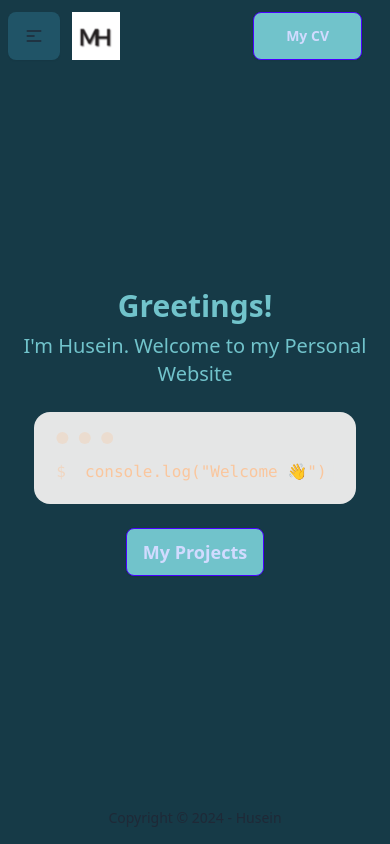
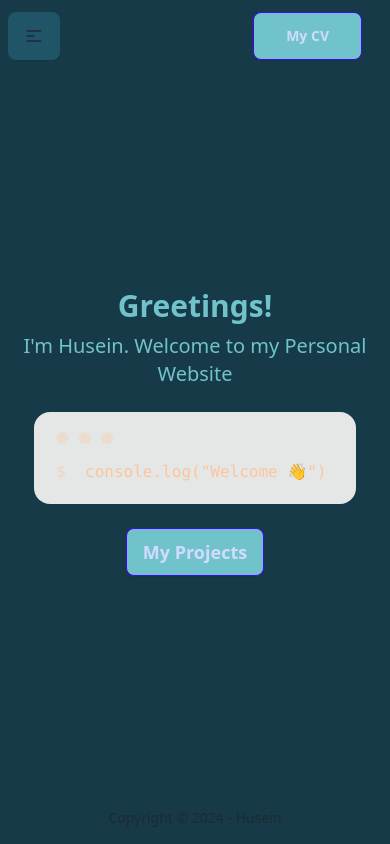
Before and after one commit to fedexid/portfolio-react, a React (Vite) app: page / in a window 390 px wide. Built offline with nearby package versions, Linux system fonts and the light colour scheme.

Commit message:
style: update responsive

```diff
--- a/src/components/Navbar.jsx
+++ b/src/components/Navbar.jsx
@@ -67,7 +67,7 @@ const Navbar = () => {
           <img
             src={mh_logo}
             alt="MH Logo"
-            className="h-12 min-h-10 w-12 min-w-14 object-contain transition ease-in-out hover:scale-110"
+            className="hidden h-12 min-h-10 w-12 min-w-14 object-contain transition ease-in-out hover:scale-110 lg:block"
           />
         </Link>
       </div>
--- a/src/components/ProjectCards.jsx
+++ b/src/components/ProjectCards.jsx
@@ -3,7 +3,7 @@ const ProjectCards = (props) => {
 
   return (
     <div className="mx-4 mt-2 grid h-full gap-x-4 text-main">
-      <div className="card card-compact mx-auto w-3/4 bg-secondary transition ease-in-out hover:scale-105 hover:shadow-xl sm:w-96 lg:max-h-[95%] lg:max-w-64">
+      <div className="card card-compact mx-auto w-3/4 bg-secondary transition ease-in-out hover:scale-105 hover:shadow-xl sm:w-64 lg:max-h-[95%] lg:max-w-64">
         <figure className="h-36">
           <img src={image} className="h-full w-full object-fill" alt="#" />
         </figure>
```
